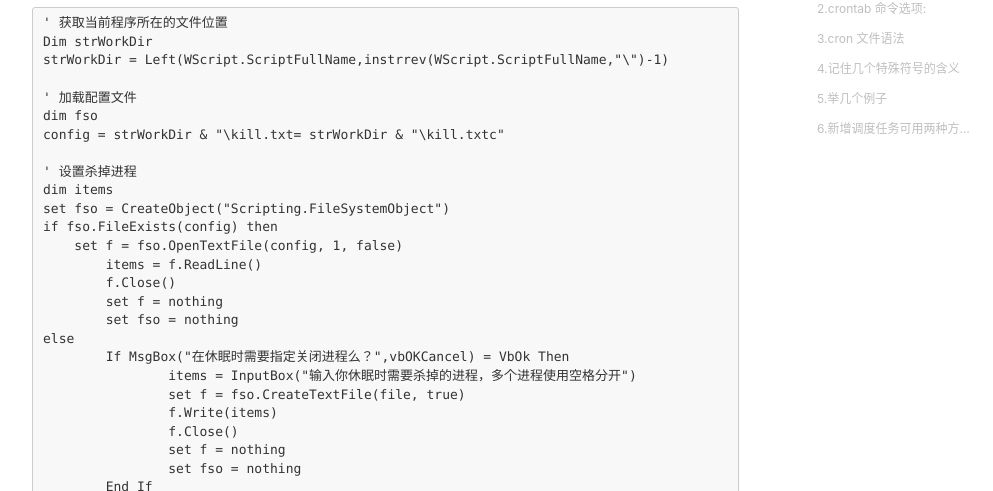
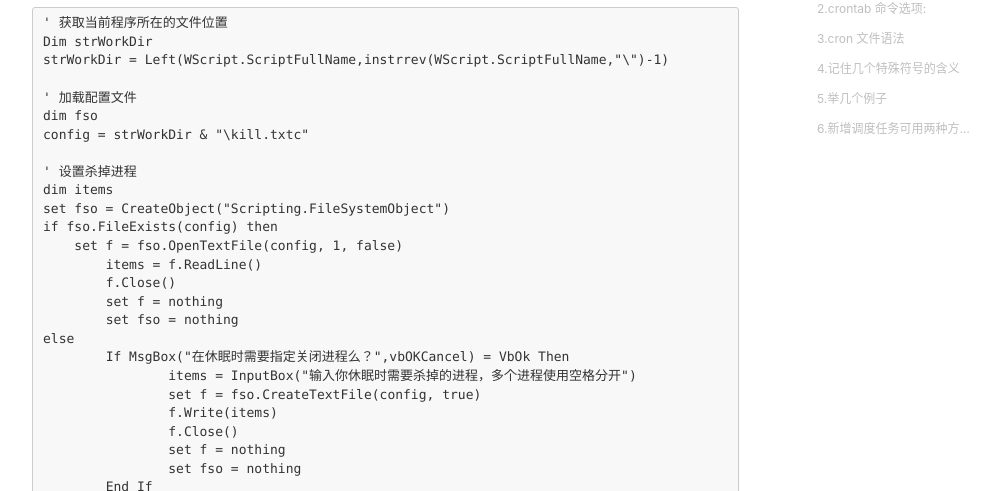
Before and after one commit to mengchenchen/mengchenchen.github.io, a Jekyll site: the page built from _posts/2018-12-21-关于 Linux 和 Windows 计划任务.md, in a window 1280 px wide and 1400 px high, scrolled down 1482 px. Shown: the part 245-736 px from the top of the window, without its empty margins (233-1226 px from the left). Built offline with Jekyll 4.4.1, drawn with Linux system fonts in a browser that asks for light colours; nearby versions of some CDN libraries; comment, search, counter and statistics services are not loaded; some of the changed text lies outside the part shown.

Commit message:
Update 2018-12-21-关于 Linux 和 Windows 计划任务.md

```diff
--- a/_posts/2018-12-21-关于 Linux 和 Windows 计划任务.md
+++ b/_posts/2018-12-21-关于 Linux 和 Windows 计划任务.md
@@ -59,7 +59,7 @@ strWorkDir = Left(WScript.ScriptFullName,instrrev(WScript.ScriptFullName,"\")-1)
 
 ' 加载配置文件
 dim fso
-config = strWorkDir & "\kill.txt= strWorkDir & "\kill.txtc"
+config = strWorkDir & "\kill.txtc"
 
 ' 设置杀掉进程
 dim items
@@ -73,7 +73,7 @@ if fso.FileExists(config) then
 else
 	If MsgBox("在休眠时需要指定关闭进程么？",vbOKCancel) = VbOk Then
 		items = InputBox("输入你休眠时需要杀掉的进程，多个进程使用空格分开")
-		set f = fso.CreateTextFile(file, true)
+		set f = fso.CreateTextFile(config, true)
 		f.Write(items)
 		f.Close()
 		set f = nothing
```
Also changed, not shown: other parts of _posts/2018-12-21-关于 Linux 和 Windows 计划任务.md (+1 -1 lines).
